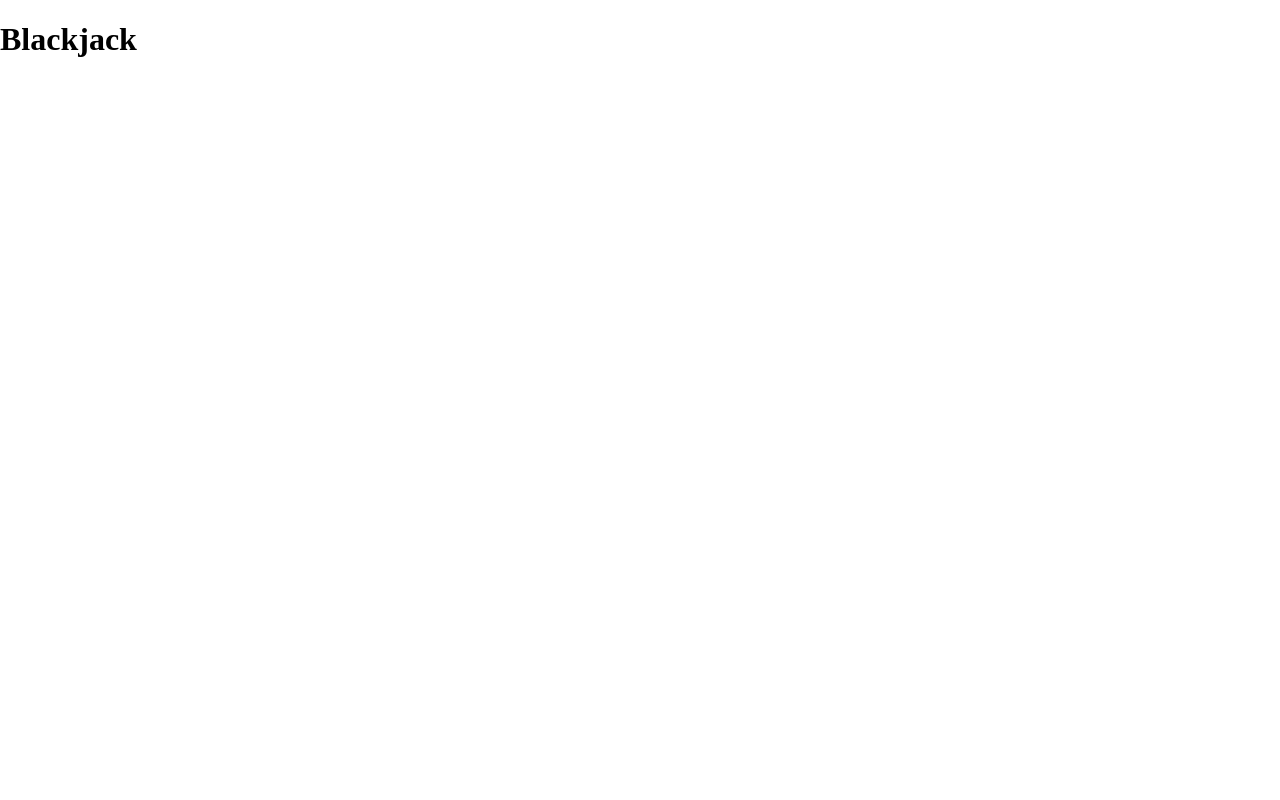
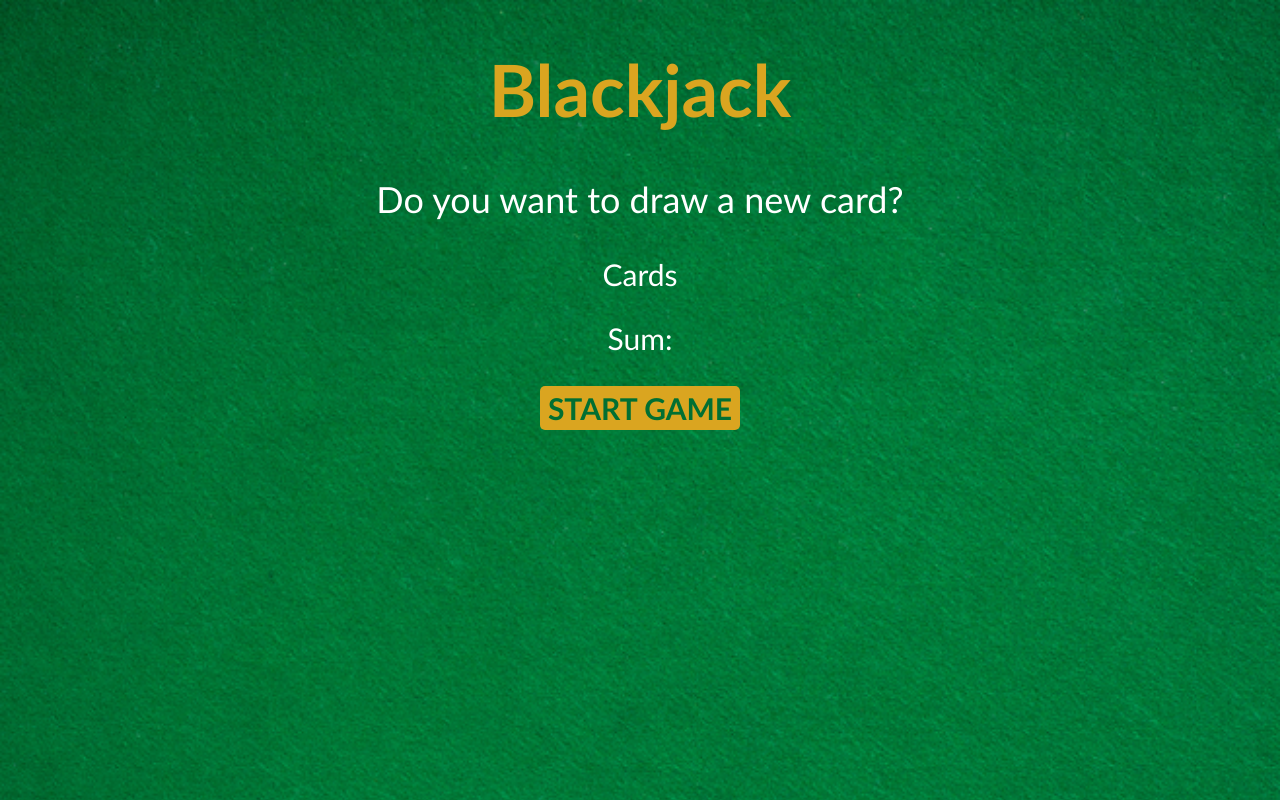
Before and after one commit to Numpkens/blackjackapp, a plain HTML site: page index.html in a window 1280 px wide. Drawn offline with nearby package versions, Linux system fonts and the light colour scheme.

Commit message:
Initial Commit

```diff
--- a/index.css
+++ b/index.css
@@ -1,3 +1,34 @@
+body {
+    background-image: url('table.png');
+    background-size: cover;
+    background-repeat: repeat;
+    font-family: 'Trebuchet MS', 'Lucida Sans Unicode', 'sans-serif';
+    color: white;
+    text-align: center;
+    font-size: 30px;
+    }
+
+
 h1 {
     color: goldenrod;
+    font-size: 72px;
+    text-align: center;
 }
+
+#message-el {
+    color: white;
+    text-align: center;
+    font-size: 36px;
+}
+
+
+#start-btn {
+    background: goldenrod;
+    color: #016f32;
+    width: 200px;
+    font-weight: bold;
+    padding-top: 5px;
+    padding-bottom: 5px;
+    border: none;
+    border-radius: 5px;
+}
--- a/index.html
+++ b/index.html
@@ -1,10 +1,16 @@
 <html>
     <head><link rel="stylesheet" href="https://cdnjs.cloudflare.com/ajax/libs/normalize/8.0.1/normalize.css">
         <!-- Link to the index.css file
-        E.g. search for "how to link to css from html" -->
+       E.g. search for "how to link to css from html" -->
+        <link rel="stylesheet" href="index.css">
     </head>
     <body>
         <h1>Blackjack</h1>
+        <p id="message-el">Want to play a round?</p>
+        <p>Cards</p>
+        <p>Sum:</p>
+        <button id="start-btn" onClick="startGame()">START GAME</button>
+
         <script src="index.js"></script>
     </body>
 </html>
--- a/index.js
+++ b/index.js
@@ -1,20 +1,20 @@
 let firstCard = 10;
 let secondCard = 4;
-
 let sum = firstCard + secondCard;
 let hasBlackJack = false;
+let isAlive = true;
+let message = "";
+let messageEl = document.getElementById("message-el");
+// 2. Store the sum paragraph in a variable called sumEl
 
-let isAlive = true;
-
-if (sum <= 20) {
-    console.log("Do you want to draw a new card");
-}
-else if (sum === 21) {
-    console.log("Hell ya! You have Blackjack!");
-}
-else {
-    console.log("Oh! No!");
-    isAlive = false;
-};
-
-console.log(isAlive);
+    // 3. Render the sum on the page using this format -> "Sum: 14"
+    if (sum <= 20) {
+        message = "Do you want to draw a new card?";
+    } else if (sum === 21) {
+        message = "You've got Blackjack!";
+        hasBlackJack = true;
+    } else {
+        message = "You're out of the game!";
+        isAlive = false;
+    }
+    messageEl.textContent = message;
```
Also changed, not shown: table.png (added).
